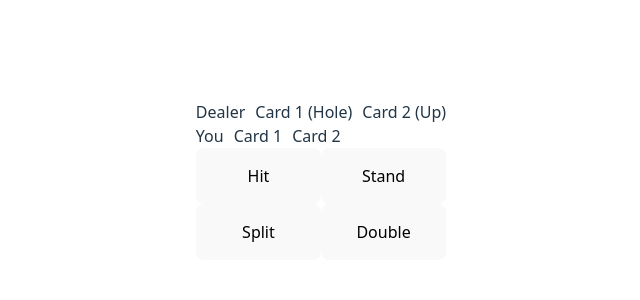
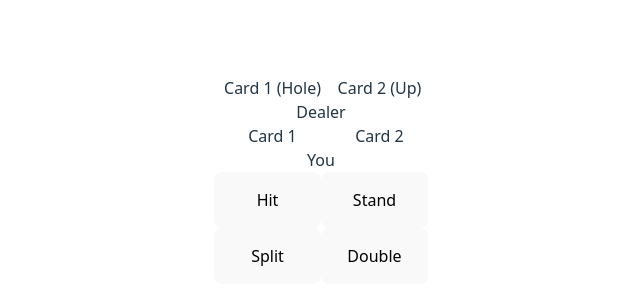
Before and after one commit to BigFatDuck1/blackjack-basic-strategy-trainer, a React (Vite) app: page / in a window 1280 px wide. Shown: the part 220-520 px from the top of the page, without its empty margins (319-959 px from the left). Built offline with nearby package versions, Linux system fonts and the light colour scheme.

Commit message:
CSS grid for dealer and player display

```diff
--- a/src/App.css
+++ b/src/App.css
@@ -7,7 +7,14 @@
 
 
 .dealer_block, .player_block {
-  display: flex;
+  display: grid;
+  grid-template-columns: 1fr 1fr;
+  grid-template-rows: 1fr 1fr;
+  justify-items: center;
+}
+
+.title {
+  grid-column: 1 / 3;
 }
 
 .options {
--- a/src/App.jsx
+++ b/src/App.jsx
@@ -20,15 +20,15 @@ function App() {
     <div>
 
       <div className="dealer_block">
-        <div className="dealer_title">Dealer</div>
         <div className="hole_card card">Card 1 (Hole)</div>
         <div className="dealer_card card">Card 2 (Up)</div>
+        <div className="dealer_title title">Dealer</div>
       </div>
 
       <div className="player_block">
-        <div className="player_title">You</div>
         <div className="player_card1 card">Card 1</div>
         <div className="player_card2 card">Card 2</div>
+        <div className="player_title title">You</div>
       </div>
 
       <Buttons answer={answer} score_array={score} setScore={setScore} />
```
